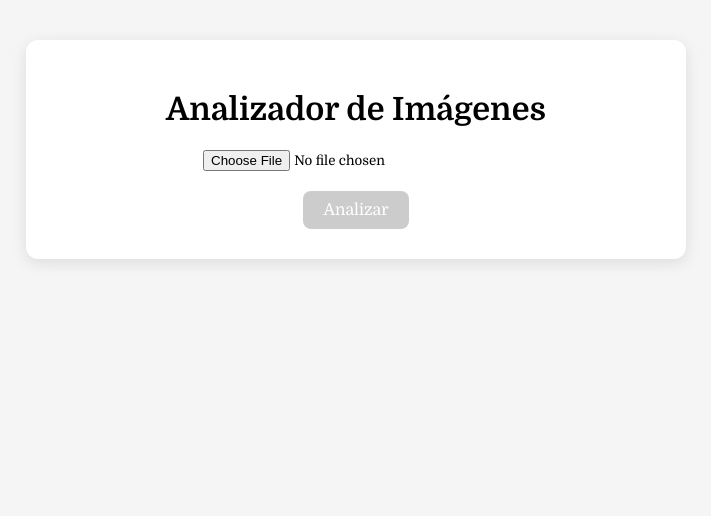
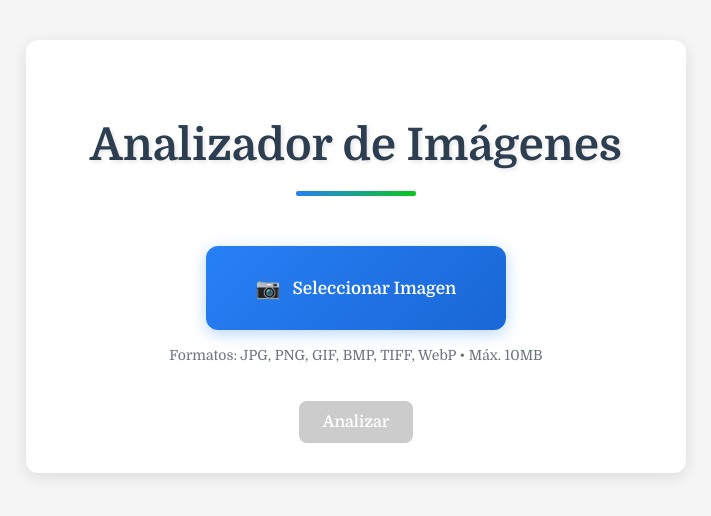
Before and after one commit to Luiskof/Intelligent-Image-Content-Analyzer-Frontend, a React (Create React App) app: page / in a window 1280 px wide. Shown: the top 516 px of the page, without its empty margins (284-995 px from the left). Built offline with nearby package versions, Linux system fonts and the light colour scheme.

Commit message:
Update Visual Changes & Css

```diff
--- a/package.json
+++ b/package.json
@@ -5,7 +5,8 @@
   "dependencies": {
     "react": "^18.3.1",
     "react-dom": "^18.3.1",
-    "react-scripts": "5.0.1"
+    "react-scripts": "5.0.1",
+    "sweetalert2": "^11.26.2"
   },
   "scripts": {
     "start": "react-scripts start",
--- a/src/App.css
+++ b/src/App.css
@@ -1,7 +1,7 @@
-@import url('https://fonts.googleapis.com/css2?family=Domine:wght@400..700&display=swap');
+@import url("https://fonts.googleapis.com/css2?family=Domine:wght@400..700&display=swap");
 
-*{
-   font-family: "Domine", serif;
+* {
+  font-family: "Domine", serif;
 }
 body {
   background-color: #f5f5f5;
@@ -17,37 +17,62 @@ body {
   box-shadow: 0 4px 15px rgba(0, 0, 0, 0.1);
   text-align: center;
 }
-.upload-section {
-  margin: 20px 0;
-}
 button {
-  background-color: #f13234;
+  background: linear-gradient(135deg, #2780f5 0%, #1a67d6 100%);
   border: none;
   color: white;
-  padding: 10px 20px;
+  padding: 12px 24px;
   font-size: 16px;
+  font-weight: 600;
   border-radius: 8px;
   cursor: pointer;
-  transition: 0.3s ease;
+  transition: all 0.3s ease;
+  box-shadow: 0 4px 12px rgba(39, 128, 245, 0.3);
+  position: relative;
+  overflow: hidden;
+}
+button:hover {
+  background: linear-gradient(135deg, #1a67d6 0%, #1554b8 100%);
+  transform: translateY(-2px);
+  box-shadow: 0 6px 20px rgba(39, 128, 245, 0.4);
+}
+button:active {
+  transform: translateY(0);
+  box-shadow: 0 2px 8px rgba(39, 128, 245, 0.3);
 }
 button:disabled {
-  background-color: #ccc;
+  background: #cccccc;
   cursor: not-allowed;
+  transform: none;
+  box-shadow: none;
+}
+button.outline {
+  background: transparent;
+  color: #2780f5;
+  border: 2px solid #2780f5;
+}
+button.outline:hover {
+  background: #2780f5;
+  color: white;
 }
 button:hover:not(:disabled) {
-  background-color: #d72c2f;
+  background-color: #2780f5;
 }
 .spinner {
   margin: 20px auto;
-  border: 4px solid #ddd;
-  border-top: 4px solid #f13234;
+  border: 4px solid rgba(12, 12, 12, 0.3);
+  border-top: 4px solid #09c81c;
   border-radius: 50%;
   width: 40px;
   height: 40px;
   animation: spin 1s linear infinite;
+  box-shadow: 0 0 10px rgba(9, 200, 28, 0.3);
 }
 @keyframes spin {
-  to {
+  0% {
+    transform: rotate(0deg);
+  }
+  100% {
     transform: rotate(360deg);
   }
 }
@@ -57,17 +82,245 @@ button:hover:not(:disabled) {
   border-radius: 8px;
   margin-top: 15px;
 }
-.results {
-  margin-top: 25px;
-  text-align: left;
+.main-title {
+  color: #2c3e50;
+  text-align: center;
+  font-size: clamp(1.8rem, 5vw, 2.8rem);
+  font-weight: 700;
+  margin: clamp(25px, 6vw, 50px) 0;
+  text-shadow: 2px 2px 4px rgba(0, 0, 0, 0.1);
+  position: relative;
+  padding-bottom: clamp(15px, 3vw, 25px);
 }
-.results ul {
-  list-style-type: none;
-  padding-left: 0;
+.main-title::after {
+  content: "";
+  position: absolute;
+  bottom: 0;
+  left: 50%;
+  transform: translateX(-50%);
+  width: clamp(60px, 15vw, 120px);
+  height: clamp(3px, 0.5vw, 5px);
+  background: linear-gradient(90deg, #2780f5, #09c81c);
+  border-radius: 2px;
 }
-.results li {
-  background-color: #e9f3ff;
-  padding: 8px;
-  margin: 5px 0;
-  border-radius: 6px;
+.api-results-title {
+  background: linear-gradient(135deg, #2780f5, #09c81c);
+  -webkit-background-clip: text;
+  -webkit-text-fill-color: transparent;
+  background-clip: text;
+  text-align: center;
+  font-size: 26px;
+  font-weight: 700;
+  margin: 20px 0;
 }
+.results-grid {
+  background: white;
+  border-radius: clamp(12px, 2vw, 16px);
+  padding: clamp(20px, 4vw, 30px);
+  margin: clamp(20px, 5vw, 30px) 0;
+  box-shadow: 0 8px 25px rgba(0, 0, 0, 0.1);
+}
+
+.tags-grid {
+  display: grid;
+  grid-template-columns: repeat(auto-fit, minmax(250px, 1fr));
+  gap: clamp(12px, 2vw, 16px);
+  margin-top: clamp(15px, 3vw, 25px);
+}
+
+.tag-card {
+  background: linear-gradient(135deg, #f8f9fa 0%, #ffffff 100%);
+  padding: clamp(15px, 3vw, 20px);
+  border-radius: clamp(8px, 1.5vw, 12px);
+  border-top: 4px solid #2780f5;
+  text-align: center;
+  box-shadow: 0 4px 12px rgba(0, 0, 0, 0.1);
+  transition: all 0.3s ease;
+  display: flex;
+  flex-direction: column;
+  gap: 10px;
+}
+
+.tag-card:hover {
+  transform: translateY(-3px);
+  box-shadow: 0 6px 20px rgba(39, 128, 245, 0.15);
+}
+
+.card-label {
+  font-weight: 600;
+  color: #2c3e50;
+  font-size: clamp(14px, 2.5vw, 16px);
+  line-height: 1.4;
+  word-break: break-word;
+}
+
+.card-confidence {
+  background: linear-gradient(135deg, #2780f5, #1a67d6);
+  color: white;
+  padding: 8px 15px;
+  border-radius: 20px;
+  font-weight: 700;
+  font-size: clamp(14px, 2.5vw, 16px);
+  display: inline-block;
+  align-self: center;
+}
+
+/* Responsive para grid */
+@media (max-width: 1024px) {
+  .tags-grid {
+    grid-template-columns: repeat(auto-fit, minmax(200px, 1fr));
+  }
+}
+
+@media (max-width: 768px) {
+  .tags-grid {
+    grid-template-columns: repeat(auto-fit, minmax(150px, 1fr));
+    gap: 12px;
+  }
+}
+
+@media (max-width: 480px) {
+  .tags-grid {
+    grid-template-columns: 1fr;
+    gap: 10px;
+  }
+
+  .tag-card {
+    padding: 15px;
+  }
+}
+.upload-section {
+  text-align: center;
+  margin: clamp(20px, 5vw, 35px) 0;
+  padding: 0 clamp(10px, 3vw, 20px);
+}
+
+.upload-input {
+  display: none;
+}
+
+.upload-button-responsive {
+  background: linear-gradient(135deg, #2780f5 0%, #1a67d6 100%);
+  color: white;
+  padding: clamp(12px, 2.5vw, 16px) clamp(24px, 4vw, 40px);
+  border: none;
+  border-radius: clamp(8px, 1.5vw, 12px);
+  font-size: clamp(14px, 2.5vw, 17px);
+  font-weight: 600;
+  cursor: pointer;
+  transition: all 0.3s ease;
+  display: inline-flex;
+  align-items: center;
+  gap: clamp(8px, 1.5vw, 12px);
+  box-shadow: 0 4px 15px rgba(39, 128, 245, 0.3);
+  position: relative;
+  overflow: hidden;
+  min-height: clamp(44px, 8vw, 52px); /* Tamaño mínimo para touch */
+  width: min(100%, 300px); /* Máximo ancho en móviles */
+  justify-content: center;
+}
+
+.upload-button-responsive:hover {
+  background: linear-gradient(135deg, #1a67d6 0%, #1554b8 100%);
+  transform: translateY(-2px);
+  box-shadow: 0 6px 20px rgba(39, 128, 245, 0.4);
+}
+
+.upload-button-responsive:active {
+  transform: translateY(0);
+  box-shadow: 0 2px 8px rgba(39, 128, 245, 0.3);
+}
+
+.button-icon {
+  font-size: clamp(16px, 3vw, 20px);
+  filter: grayscale(0.3);
+  flex-shrink: 0;
+}
+
+.button-text {
+  white-space: nowrap;
+  overflow: hidden;
+  text-overflow: ellipsis;
+}
+
+.upload-hint-responsive {
+  color: #6c757d;
+  font-size: clamp(12px, 2vw, 14px);
+  margin: clamp(10px, 2vw, 15px) 0 0 0;
+  line-height: 1.5;
+  max-width: 400px;
+  margin-left: auto;
+  margin-right: auto;
+}
+
+/* Breakpoints específicos para mejor control */
+@media (max-width: 480px) {
+  .upload-button-responsive {
+    width: 100%;
+    max-width: 280px;
+  }
+
+  .upload-hint-responsive {
+    font-size: 13px;
+    padding: 0 10px;
+  }
+}
+
+@media (max-width: 768px) {
+  .upload-button-responsive {
+    flex-direction: column;
+    gap: 6px;
+    padding: 14px 20px;
+  }
+
+  .button-text {
+    font-size: 15px;
+  }
+}
+
+@media (min-width: 1024px) {
+  .upload-button-responsive {
+    width: auto;
+    min-width: 220px;
+  }
+}
+
+/* Estados de focus para accesibilidad */
+.upload-button-responsive:focus {
+  outline: 3px solid rgba(39, 128, 245, 0.4);
+  outline-offset: 2px;
+}
+
+/* Efecto de pulso para llamar atención */
+@keyframes pulse-gentle {
+  0% {
+    box-shadow: 0 4px 15px rgba(39, 128, 245, 0.3);
+  }
+  50% {
+    box-shadow: 0 4px 20px rgba(39, 128, 245, 0.5);
+  }
+  100% {
+    box-shadow: 0 4px 15px rgba(39, 128, 245, 0.3);
+  }
+}
+
+.upload-button-responsive {
+  animation: pulse-gentle 3s infinite;
+}
+.swal-responsive {
+  border-radius: 12px !important;
+  border: 2px solid #ff4444 !important;
+}
+
+.swal-btn-responsive {
+  font-size: 16px !important;
+  padding: 12px 24px !important;
+  border-radius: 8px !important;
+}
+
+@media (max-width: 480px) {
+  .swal-responsive {
+    margin: 10px !important;
+    width: calc(100% - 20px) !important;
+  }
+}
--- a/src/App.jsx
+++ b/src/App.jsx
@@ -1,6 +1,7 @@
 import { useState } from "react";
 import "./App.css";
 import { API_URL } from "./apiConfig";
+import Swal from "sweetalert2";
 
 function App() {
   const [image, setImage] = useState(null);
@@ -14,15 +15,41 @@ function App() {
 
     // ✅ Validate file type (only images)
     if (!file.type.startsWith("image/")) {
-      alert("Solo se permiten archivos de imagen (JPG, JPEG, PNG, GIF, BMP, TIFF, WebP.)");
-      e.target.value = ""; // reset the input
+      Swal.fire({
+        icon: "error",
+        title: "Tipo de archivo no válido",
+        html: `
+            <div style="text-align: left;">
+                <p style="margin-bottom: 15px; font-size: 16px; font-weight: 500;">
+                    Solo se permiten archivos de imagen:
+                </p>
+                <ul style="margin: 10px 0; padding-left: 25px; font-size: 14px; line-height: 1.6;">
+                    <li>JPG,JPEG</li>
+                    <li>PNG</li>
+                    <li>GIF</li>
+                    <li>BMP</li>
+                    <li>TIFF</li>
+                    <li>WebP</li>
+                </ul>
+            </div>
+        `,
+        confirmButtonText: "Entendido",
+        confirmButtonColor: "#2780F5",
+        width: "450px",
+        background: "#fff",
+        customClass: {
+          popup: "custom-swal-popup",
+        },
+      });
+      e.target.value = "";
       return;
     }
-
     // Optional secondary validation by extension (for browsers missing MIME)
     const validExtensions = [".jpg", ".jpeg", ".png", ".gif", ".bmp", ".webp"];
     if (!validExtensions.some((ext) => file.name.toLowerCase().endsWith(ext))) {
-      alert("El archivo debe ser una imagen válida (JPG, JPEG, PNG, GIF, BMP, TIFF, WebP)");
+      alert(
+        "El archivo debe ser una imagen válida (JPG, JPEG, PNG, GIF, BMP, TIFF, WebP)"
+      );
       e.target.value = "";
       return;
     }
@@ -30,7 +57,21 @@ function App() {
     const maxSizeMB = 10;
     const maxSizeBytes = maxSizeMB * 1024 * 1024;
     if (file.size > maxSizeBytes) {
-      alert("El archivo no debe superar los" `${maxSizeMB}` + "MB");
+      Swal.fire({
+        icon: "error",
+        title: "Archivo demasiado grande",
+        text: `El archivo no debe superar los ${maxSizeMB}MB`,
+        confirmButtonText: "Entendido",
+        confirmButtonColor: "#2780F5",
+        width: "40%",
+        maxWidth: "400px",
+        padding: "20px",
+        background: "#fff",
+        customClass: {
+          popup: "swal-responsive",
+          confirmButton: "swal-btn-responsive",
+        },
+      });
       e.target.value = "";
       return;
     }
@@ -61,7 +102,16 @@ function App() {
       setTags(data.tags || []);
     } catch (err) {
       console.error(err);
-      alert("Hubo un error analizando la imagen.");
+      Swal.fire({
+        icon: "error",
+        title: "Error",
+        text: "Hubo un error analizando la imagen. Por favor, intenta nuevamente.",
+        confirmButtonText: "Entendido",
+        confirmButtonColor: "#FF4444",
+        width: "40%",
+        maxWidth: "400px",
+        background: "#fff",
+      });
     } finally {
       setLoading(false);
     }
@@ -69,13 +119,25 @@ function App() {
 
   return (
     <div className="container">
-      <h1>Analizador de Imágenes</h1>
+      <h1 class="main-title">Analizador de Imágenes</h1>
       <div className="upload-section">
         <input
           type="file"
           accept="image/*"
           onChange={handleFileChange}
+          className="upload-input"
+          id="file-upload-minimal"
         />
+        <label
+          htmlFor="file-upload-minimal"
+          className="upload-button-responsive"
+        >
+          <span className="button-icon">📷</span>
+          <span className="button-text">Seleccionar Imagen</span>
+        </label>
+        <p className="upload-hint-responsive">
+          Formatos: JPG, PNG, GIF, BMP, TIFF, WebP • Máx. 10MB
+        </p>
       </div>
       <button onClick={handleAnalyze} disabled={!image || loading}>
         {loading ? "Analizando..." : "Analizar"}
@@ -87,15 +149,18 @@ function App() {
         </div>
       )}
       {tags.length > 0 && (
-        <div className="results">
-          <h3>Resultados</h3>
-          <ul>
+        <div className="results-grid">
+          <h3 className="api-results-title">Resultados Consumo API</h3>
+          <div className="tags-grid">
             {tags.map((tag, i) => (
-              <li key={i}>
-                {tag.label} — {(tag.confidence * 100).toFixed(1)}%
-              </li>
+              <div key={i} className="tag-card">
+                <span className="card-label">{tag.label}</span>
+                <span className="card-confidence">
+                  {tag.confidence.toFixed(3)}%
+                </span>
+              </div>
             ))}
-          </ul>
+          </div>
         </div>
       )}
     </div>
```
Also changed, not shown: 1 other file (tests, documents, lock files or other folders).
